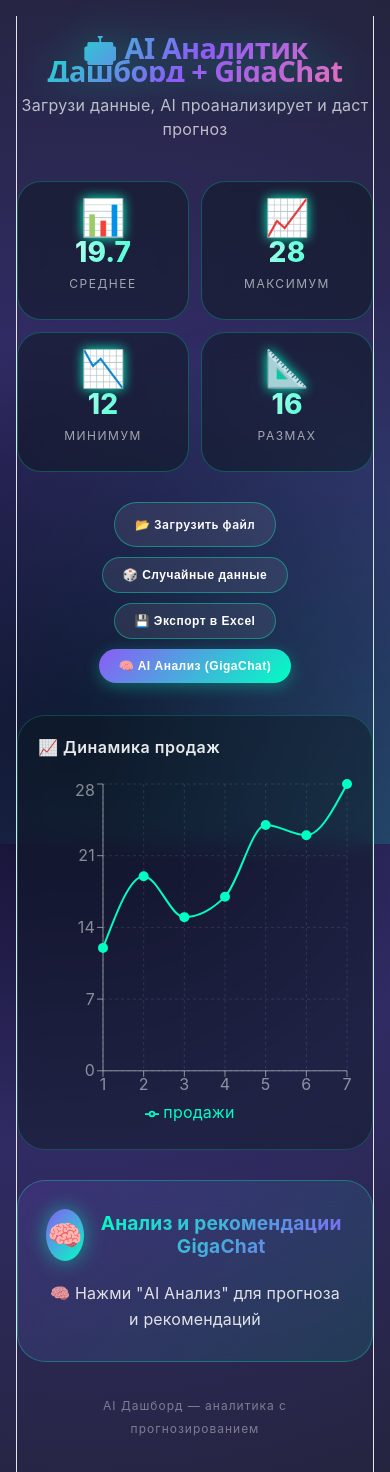
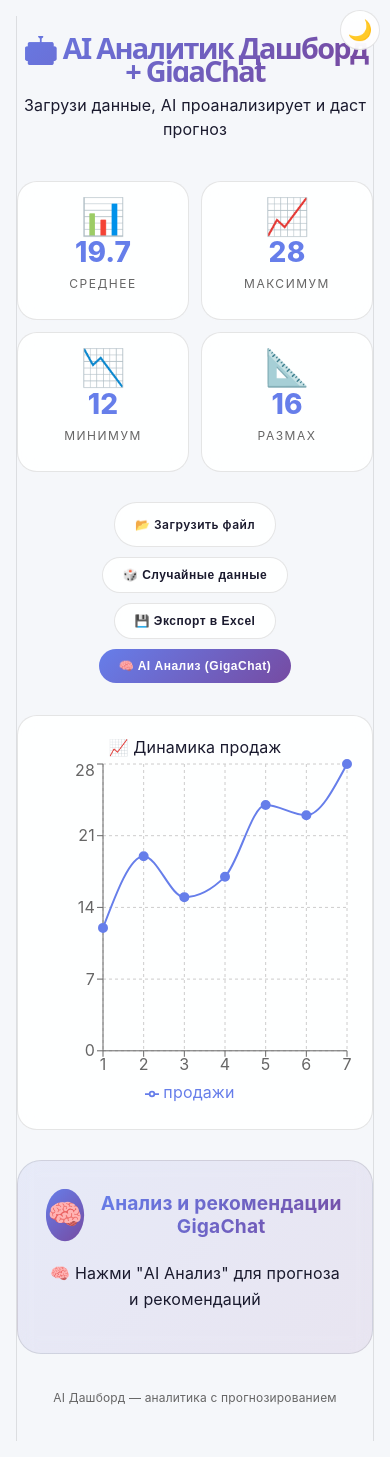
Before and after one commit to Badefo/new-dashboard, a React (Vite) app: page / in a window 390 px wide. Shown: the top 1472 px of the page. Built offline with nearby package versions, Linux system fonts and the light colour scheme.

Commit message:
обновлён фронт для расширенного AI

```diff
--- a/src/App.css
+++ b/src/App.css
@@ -1,54 +1,56 @@
+:root {
+  --bg-primary: #f5f7fa;
+  --bg-secondary: #ffffff;
+  --text-primary: #1a1a2e;
+  --text-secondary: #666;
+  --accent: #667eea;
+  --accent-hover: #5a67d8;
+  --card-bg: rgba(255, 255, 255, 0.9);
+  --border: rgba(0, 0, 0, 0.1);
+  --shadow: 0 8px 32px rgba(0, 0, 0, 0.1);
+}
+
+[data-theme="dark"] {
+  --bg-primary: #0f0c29;
+  --bg-secondary: #1a1a2e;
+  --text-primary: #ffffff;
+  --text-secondary: #aaa;
+  --accent: #00ffc3;
+  --accent-hover: #00cc9c;
+  --card-bg: rgba(26, 26, 46, 0.9);
+  --border: rgba(255, 255, 255, 0.1);
+  --shadow: 0 8px 32px rgba(0, 0, 0, 0.3);
+}
+
 * {
   margin: 0;
   padding: 0;
   box-sizing: border-box;
+  transition: background-color 0.3s ease, color 0.3s ease;
 }
 
 body {
-  font-family: 'Inter', 'Segoe UI', -apple-system, BlinkMacSystemFont, sans-serif;
-  background: radial-gradient(circle at 20% 50%, #0f0c29, #302b63, #24243e);
+  font-family: 'Inter', -apple-system, BlinkMacSystemFont, 'Segoe UI', Roboto, sans-serif;
+  background: var(--bg-primary);
+  color: var(--text-primary);
   min-height: 100vh;
   padding: 20px;
-  color: #fff;
-}
-
-/* Анимированный фон */
-body::before {
-  content: '';
-  position: fixed;
-  top: 0;
-  left: 0;
-  width: 100%;
-  height: 100%;
-  background: radial-gradient(circle at 100% 100%, rgba(0, 255, 196, 0.15), transparent 60%);
-  pointer-events: none;
-  z-index: 0;
+  transition: background 0.3s ease;
 }
 
 .dashboard {
   max-width: 1400px;
   margin: 0 auto;
-  position: relative;
-  z-index: 1;
 }
 
-/* Глассморфизм с свечением */
-.glass-card {
-  background: rgba(15, 25, 35, 0.55);
-  backdrop-filter: blur(12px);
-  border-radius: 28px;
-  border: 1px solid rgba(0, 255, 196, 0.25);
-  box-shadow: 0 8px 32px rgba(0, 0, 0, 0.3), 0 0 20px rgba(0, 255, 196, 0.1);
-  transition: all 0.4s cubic-bezier(0.2, 0.9, 0.4, 1.1);
+/* Анимация градиента */
+@keyframes gradientShift {
+  0% { background-position: 0% 50%; }
+  50% { background-position: 100% 50%; }
+  100% { background-position: 0% 50%; }
 }
 
-.glass-card:hover {
-  border-color: rgba(0, 255, 196, 0.6);
-  box-shadow: 0 12px 48px rgba(0, 0, 0, 0.4), 0 0 30px rgba(0, 255, 196, 0.3);
-  transform: translateY(-4px);
-}
-
-/* Хедер */
+/* Заголовок с анимацией */
 .header {
   text-align: center;
   margin-bottom: 40px;
@@ -56,24 +58,43 @@
 }
 
 .header h1 {
-  font-size: 3.2rem;
-  font-weight: 800;
-  background: linear-gradient(135deg, #00ffc3 0%, #8b5cf6 50%, #f472b6 100%);
+  font-size: 2.5rem;
+  font-weight: 700;
+  background: linear-gradient(135deg, var(--accent), #764ba2, var(--accent));
+  background-size: 200% 200%;
+  -webkit-background-clip: text;
   background-clip: text;
-  -webkit-background-clip: text;
   color: transparent;
+  animation: gradientShift 3s ease infinite;
   margin-bottom: 12px;
-  letter-spacing: -0.5px;
-  filter: drop-shadow(0 0 20px rgba(0, 255, 196, 0.3));
 }
 
-.header p {
-  font-size: 1rem;
-  color: rgba(255, 255, 255, 0.7);
-  letter-spacing: 0.3px;
+/* Кнопка темы */
+.theme-toggle {
+  position: fixed;
+  top: 20px;
+  right: 20px;
+  width: 50px;
+  height: 50px;
+  border-radius: 50%;
+  background: var(--card-bg);
+  border: 1px solid var(--border);
+  cursor: pointer;
+  display: flex;
+  align-items: center;
+  justify-content: center;
+  font-size: 24px;
+  z-index: 1000;
+  transition: all 0.3s ease;
+  backdrop-filter: blur(10px);
 }
 
-/* Карточки статистики */
+.theme-toggle:hover {
+  transform: scale(1.1);
+  box-shadow: var(--shadow);
+}
+
+/* Карточки с анимацией */
 .stats-grid {
   display: grid;
   grid-template-columns: repeat(4, 1fr);
@@ -82,14 +103,15 @@
 }
 
 .stat-card {
-  background: rgba(15, 25, 35, 0.55);
-  backdrop-filter: blur(12px);
-  border-radius: 24px;
+  background: var(--card-bg);
+  backdrop-filter: blur(10px);
+  border-radius: 20px;
   padding: 24px 16px;
   text-align: center;
-  border: 1px solid rgba(0, 255, 196, 0.25);
-  transition: all 0.3s ease;
+  border: 1px solid var(--border);
+  transition: all 0.3s cubic-bezier(0.2, 0.9, 0.4, 1.1);
   animation: fadeInUp 0.5s ease-out backwards;
+  cursor: pointer;
 }
 
 .stat-card:nth-child(1) { animation-delay: 0.1s; }
@@ -98,24 +120,27 @@
 .stat-card:nth-child(4) { animation-delay: 0.4s; }
 
 .stat-card:hover {
-  transform: translateY(-6px) scale(1.02);
-  border-color: #00ffc3;
-  box-shadow: 0 0 25px rgba(0, 255, 196, 0.3);
+  transform: translateY(-8px) scale(1.02);
+  border-color: var(--accent);
+  box-shadow: var(--shadow);
 }
 
 .stat-icon {
   font-size: 36px;
   margin-bottom: 12px;
-  filter: drop-shadow(0 0 6px #00ffc3);
+  display: inline-block;
+  animation: float 3s ease-in-out infinite;
+}
+
+@keyframes float {
+  0%, 100% { transform: translateY(0); }
+  50% { transform: translateY(-5px); }
 }
 
 .stat-value {
   font-size: 36px;
   font-weight: 800;
-  background: linear-gradient(135deg, #fff, #00ffc3);
-  background-clip: text;
-  -webkit-background-clip: text;
-  color: transparent;
+  color: var(--accent);
   margin-bottom: 8px;
 }
 
@@ -123,10 +148,10 @@
   font-size: 12px;
   text-transform: uppercase;
   letter-spacing: 1.5px;
-  color: rgba(255, 255, 255, 0.6);
+  color: var(--text-secondary);
 }
 
-/* Кнопки */
+/* Анимированные кнопки */
 .controls {
   display: flex;
   gap: 16px;
@@ -143,10 +168,10 @@
   font-weight: 600;
   cursor: pointer;
   transition: all 0.3s ease;
-  background: rgba(255, 255, 255, 0.08);
+  background: var(--card-bg);
   backdrop-filter: blur(8px);
-  color: white;
-  border: 1px solid rgba(0, 255, 196, 0.4);
+  color: var(--text-primary);
+  border: 1px solid var(--border);
   letter-spacing: 0.5px;
   display: inline-flex;
   align-items: center;
@@ -155,58 +180,50 @@
 
 .btn:hover {
   transform: translateY(-3px);
-  background: rgba(0, 255, 196, 0.15);
-  border-color: #00ffc3;
-  box-shadow: 0 8px 20px rgba(0, 255, 196, 0.2);
+  border-color: var(--accent);
+  box-shadow: var(--shadow);
 }
 
 .btn-primary {
-  background: linear-gradient(135deg, #8b5cf6, #00ffc3);
+  background: linear-gradient(135deg, var(--accent), #764ba2);
+  color: white;
   border: none;
-  box-shadow: 0 4px 15px rgba(0, 255, 196, 0.3);
 }
 
 .btn-primary:hover {
   transform: translateY(-3px);
-  box-shadow: 0 8px 25px rgba(0, 255, 196, 0.5);
+  box-shadow: 0 8px 25px rgba(102, 126, 234, 0.4);
 }
 
 .btn-primary:disabled {
-  opacity: 0.5;
+  opacity: 0.6;
   cursor: not-allowed;
-  transform: none;
 }
 
 /* График */
 .chart-container {
-  background: rgba(15, 25, 35, 0.45);
-  backdrop-filter: blur(12px);
-  border-radius: 28px;
+  background: var(--card-bg);
+  backdrop-filter: blur(10px);
+  border-radius: 20px;
   padding: 20px;
   margin-bottom: 30px;
-  border: 1px solid rgba(0, 255, 196, 0.2);
+  border: 1px solid var(--border);
   transition: all 0.3s;
 }
 
-.chart-title {
-  font-size: 1rem;
-  font-weight: 600;
-  margin-bottom: 20px;
-  color: rgba(255, 255, 255, 0.9);
-  letter-spacing: 0.5px;
-  display: flex;
-  align-items: center;
-  gap: 8px;
+/* AI блок с анимацией */
+.ai-card {
+  background: linear-gradient(135deg, rgba(102, 126, 234, 0.1), rgba(118, 75, 162, 0.1));
+  backdrop-filter: blur(10px);
+  border-radius: 24px;
+  padding: 28px;
+  border: 1px solid var(--border);
+  transition: all 0.3s;
 }
 
-/* AI блок */
-.ai-card {
-  background: linear-gradient(135deg, rgba(139, 92, 246, 0.15), rgba(0, 255, 196, 0.1));
-  backdrop-filter: blur(12px);
-  border-radius: 28px;
-  padding: 28px;
-  border: 1px solid rgba(0, 255, 196, 0.3);
-  transition: all 0.3s;
+.ai-card:hover {
+  transform: translateY(-4px);
+  border-color: var(--accent);
 }
 
 .ai-header {
@@ -219,12 +236,17 @@
 .ai-icon {
   width: 52px;
   height: 52px;
-  background: linear-gradient(135deg, #8b5cf6, #00ffc3);
+  background: linear-gradient(135deg, var(--accent), #764ba2);
   border-radius: 50%;
   display: flex;
   align-items: center;
   justify-content: center;
-  box-shadow: 0 0 20px rgba(0, 255, 196, 0.5);
+  animation: pulse 2s ease infinite;
+}
+
+@keyframes pulse {
+  0%, 100% { transform: scale(1); }
+  50% { transform: scale(1.05); }
 }
 
 .ai-icon span {
@@ -234,16 +256,20 @@
 .ai-title {
   font-size: 1.2rem;
   font-weight: 700;
-  background: linear-gradient(135deg, #00ffc3, #8b5cf6);
+  background: linear-gradient(135deg, var(--accent), #764ba2);
+  -webkit-background-clip: text;
   background-clip: text;
-  -webkit-background-clip: text;
   color: transparent;
 }
 
 .ai-content {
-  color: rgba(255, 255, 255, 0.85);
+  color: var(--text-primary);
   line-height: 1.6;
   font-size: 1rem;
+}
+
+.ai-content p {
+  margin-bottom: 12px;
 }
 
 /* Загрузка */
@@ -251,14 +277,14 @@
   display: flex;
   align-items: center;
   gap: 12px;
-  color: #00ffc3;
+  color: var(--accent);
 }
 
 .spinner {
   width: 24px;
   height: 24px;
-  border: 2px solid rgba(0, 255, 196, 0.3);
-  border-top-color: #00ffc3;
+  border: 2px solid rgba(102, 126, 234, 0.3);
+  border-top-color: var(--accent);
   border-radius: 50%;
   animation: spin 0.8s linear infinite;
 }
@@ -271,9 +297,8 @@
 .footer {
   text-align: center;
   padding: 32px;
-  color: rgba(255, 255, 255, 0.4);
+  color: var(--text-secondary);
   font-size: 12px;
-  letter-spacing: 1px;
 }
 
 /* Анимации */
@@ -315,4 +340,12 @@
   .stat-value {
     font-size: 28px;
   }
+
+  .theme-toggle {
+    top: 10px;
+    right: 10px;
+    width: 40px;
+    height: 40px;
+    font-size: 20px;
+  }
 }
--- a/src/App.jsx
+++ b/src/App.jsx
@@ -9,6 +9,15 @@
   const [aiTip, setAiTip] = useState('🧠 Нажми "AI Анализ" для прогноза и рекомендаций')
   const [loading, setLoading] = useState(false)
   const [forecast, setForecast] = useState(null)
+  const [anomalies, setAnomalies] = useState(null)
+  const [seasonality, setSeasonality] = useState(null)
+  const [theme, setTheme] = useState('light')
+
+  const toggleTheme = () => {
+    const newTheme = theme === 'light' ? 'dark' : 'light'
+    setTheme(newTheme)
+    document.documentElement.setAttribute('data-theme', newTheme)
+  }
 
   const chartData = data.map((v, i) => ({ день: i + 1, продажи: v }))
 
@@ -60,12 +69,14 @@
       if (result.advice) {
         setAiTip(result.advice)
         if (result.forecast) setForecast(result.forecast)
+        if (result.anomalies) setAnomalies(result.anomalies)
+        if (result.seasonality) setSeasonality(result.seasonality)
       } else {
         setAiTip('❌ Ошибка: ' + (result.error || 'неизвестная ошибка'))
       }
     } catch (error) {
       console.error('Ошибка:', error)
-      setAiTip('❌ Ошибка соединения. Запусти node server.js')
+      setAiTip('❌ Ошибка соединения с сервером. Запусти node server.js')
     }
 
     setLoading(false)
@@ -73,6 +84,10 @@
 
   return (
     <div className="dashboard">
+      <button className="theme-toggle" onClick={toggleTheme}>
+        {theme === 'light' ? '🌙' : '☀️'}
+      </button>
+
       <div className="header">
         <h1>🤖 AI Аналитик Дашборд + GigaChat</h1>
         <p>Загрузи данные, AI проанализирует и даст прогноз</p>
@@ -121,27 +136,47 @@
         <div className="chart-title">📈 Динамика продаж</div>
         <ResponsiveContainer width="100%" height={350}>
           <LineChart data={chartData}>
-            <CartesianGrid strokeDasharray="3 3" stroke="rgba(255,255,255,0.1)" />
-            <XAxis dataKey="день" stroke="rgba(255,255,255,0.5)" />
-            <YAxis stroke="rgba(255,255,255,0.5)" />
-            <Tooltip contentStyle={{ backgroundColor: 'rgba(0,0,0,0.8)', border: '1px solid #00ffc3' }} />
-            <Legend wrapperStyle={{ color: 'white' }} />
-            <Line type="monotone" dataKey="продажи" stroke="#00ffc3" strokeWidth={2} dot={{ fill: '#00ffc3', r: 4 }} />
+            <CartesianGrid strokeDasharray="3 3" stroke={theme === 'light' ? '#ccc' : 'rgba(255,255,255,0.1)'} />
+            <XAxis dataKey="день" stroke={theme === 'light' ? '#666' : 'rgba(255,255,255,0.5)'} />
+            <YAxis stroke={theme === 'light' ? '#666' : 'rgba(255,255,255,0.5)'} />
+            <Tooltip contentStyle={{ backgroundColor: theme === 'light' ? '#fff' : '#1a1a2e', border: '1px solid #667eea' }} />
+            <Legend wrapperStyle={{ color: theme === 'light' ? '#333' : '#fff' }} />
+            <Line type="monotone" dataKey="продажи" stroke="#667eea" strokeWidth={2} dot={{ fill: '#667eea', r: 4 }} />
           </LineChart>
         </ResponsiveContainer>
       </div>
 
       {forecast && (
-        <div className="glass-card" style={{ marginBottom: 20, textAlign: 'center' }}>
+        <div className="glass-card" style={{ marginBottom: 20, textAlign: 'center', padding: 20, borderRadius: 20, background: 'var(--card-bg)' }}>
           <div className="stat-icon">📈 ПРОГНОЗ НА 3 ДНЯ</div>
           <div style={{ display: 'flex', gap: 20, justifyContent: 'center', marginTop: 10 }}>
             {forecast.map((f, i) => (
               <div key={i}>
-                <div style={{ fontSize: 24, fontWeight: 'bold', color: '#00ffc3' }}>{f}</div>
-                <div style={{ fontSize: 12, color: '#aaa' }}>День {i + 1}</div>
+                <div style={{ fontSize: 24, fontWeight: 'bold', color: '#667eea' }}>{f}</div>
+                <div style={{ fontSize: 12, color: 'var(--text-secondary)' }}>День {i + 1}</div>
               </div>
             ))}
           </div>
+        </div>
+      )}
+
+      {anomalies && anomalies.length > 0 && (
+        <div className="glass-card" style={{ marginBottom: 20, textAlign: 'center', padding: 20, borderRadius: 20, background: 'var(--card-bg)' }}>
+          <div className="stat-icon">⚠️ АНОМАЛИИ</div>
+          <div style={{ display: 'flex', gap: 10, justifyContent: 'center', flexWrap: 'wrap' }}>
+            {anomalies.map((a, i) => (
+              <div key={i} style={{ background: '#ff4444', padding: '8px 16px', borderRadius: 20, color: 'white' }}>
+                День {a.day}: {a.value}
+              </div>
+            ))}
+          </div>
+        </div>
+      )}
+
+      {seasonality && (
+        <div className="glass-card" style={{ marginBottom: 20, textAlign: 'center', padding: 20, borderRadius: 20, background: 'var(--card-bg)' }}>
+          <div className="stat-icon">📅 СЕЗОННОСТЬ</div>
+          <div style={{ marginTop: 10 }}>{seasonality}</div>
         </div>
       )}
 
```
Also changed, not shown: 4 other files (tests, documents, lock files or other folders).
